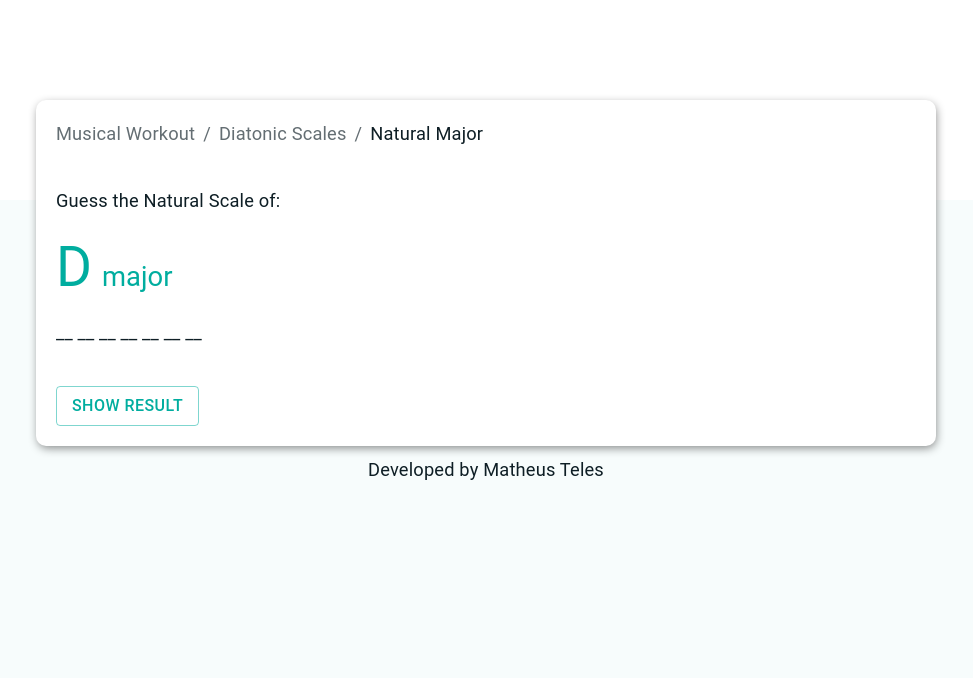
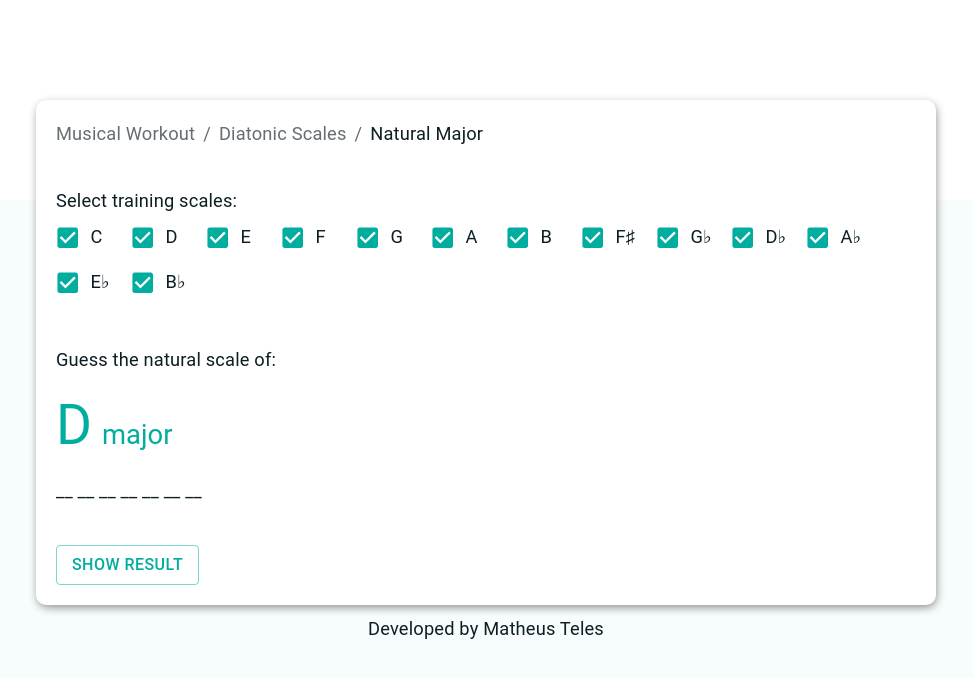
Before and after one commit to matheustdo/music-workout, a React (Create React App) app: page / in a window 1280 px wide. Shown: the top 678 px of the page, without its empty margins (154-1127 px from the left). Built offline with nearby package versions, Linux system fonts and the light colour scheme.

Commit message:
Add training selection

```diff
--- a/src/pages/ScalesTrainer/index.jsx
+++ b/src/pages/ScalesTrainer/index.jsx
@@ -1,4 +1,11 @@
-import { Breadcrumbs, Button, Typography } from "@mui/material";
+import {
+  Breadcrumbs,
+  Button,
+  Checkbox,
+  FormControlLabel,
+  FormGroup,
+  Typography,
+} from "@mui/material";
 import { useState } from "react";
 
 import { pitches, pitchList } from "../../constants/definitions";
@@ -8,8 +15,8 @@ import useStyles from "./styles";
  * Randomizes a note from pitch list.
  * @returns A random note from pitch list
  */
-function randomNote() {
-  return pitchList[Math.floor(Math.random() * pitchList.length)];
+function randomNote(list) {
+  return list[Math.floor(Math.random() * list.length)];
 }
 
 /**
@@ -17,29 +24,41 @@ function randomNote() {
  */
 function ScalesTrainer() {
   const classes = useStyles();
-  const [note, setNote] = useState(randomNote());
+  const [note, setNote] = useState(randomNote(pitchList));
   const [result, setResult] = useState();
+  const [checkedPitches, setCheckedPitches] = useState(pitchList);
 
   /**
    * Handles the next button onClick event.
    */
   function handleNextButton() {
     if (result) {
-      let newNote = randomNote();
+      let newNote = randomNote(checkedPitches);
 
       while (newNote === note) {
-        newNote = randomNote();
+        newNote = randomNote(checkedPitches);
       }
 
       setNote(newNote);
       setResult();
     } else {
-      const scale = pitches[note].diatonic.naturalMajor.map((item) => (
-        <Typography key={item} display="inline" style={{ marginRight: 15 }}>
-          {pitches[item].label}
+      const scale = pitches[note].diatonic.naturalMajor.map((pitch) => (
+        <Typography key={pitch} display="inline" style={{ marginRight: 15 }}>
+          {pitches[pitch].label}
         </Typography>
       ));
       setResult(scale);
+    }
+  }
+
+  /**
+   * Handles the checkbox event.
+   */
+  function handleCheckBox(newState, pitch) {
+    if (newState) {
+      setCheckedPitches((oldPitches) => [...oldPitches, pitch]);
+    } else {
+      setCheckedPitches((oldPitches) => oldPitches.filter((e) => e !== pitch));
     }
   }
 
@@ -53,9 +72,29 @@ function ScalesTrainer() {
             <Typography>Diatonic Scales</Typography>
             <Typography color="text.primary">Natural Major</Typography>
           </Breadcrumbs>
+          <div className={classes.checkSection}>
+            <Typography>Select training scales:</Typography>
+            <FormGroup className={classes.checkItems}>
+              {pitchList.map((pitch) => (
+                <FormControlLabel
+                  control={
+                    <Checkbox
+                      defaultChecked
+                      onChange={(e, newState) =>
+                        handleCheckBox(newState, pitch)
+                      }
+                    />
+                  }
+                  label={pitches[pitch].label}
+                  className={classes.checkItem}
+                  disableTypography
+                />
+              ))}
+            </FormGroup>
+          </div>
           <div className={classes.guessSection}>
             <Typography style={{ marginBottom: 20 }}>
-              Guess the Natural Scale of:
+              Guess the natural scale of:
             </Typography>
             <Typography variant="h3" display="inline" color="primary">
               {pitches[note].label}
--- a/src/pages/ScalesTrainer/styles.jsx
+++ b/src/pages/ScalesTrainer/styles.jsx
@@ -32,6 +32,16 @@ const useStyles = createUseStyles((theme) => ({
   guessSection: {
     margin: "40px 0px",
   },
+  checkSection: {
+    margin: "40px 0px",
+  },
+  checkItems: {
+    "-webkit-flex-direction": "unset !important",
+  },
+  checkItem: {
+    display: "inline",
+    width: 70,
+  },
 }));
 
 export default useStyles;
```
